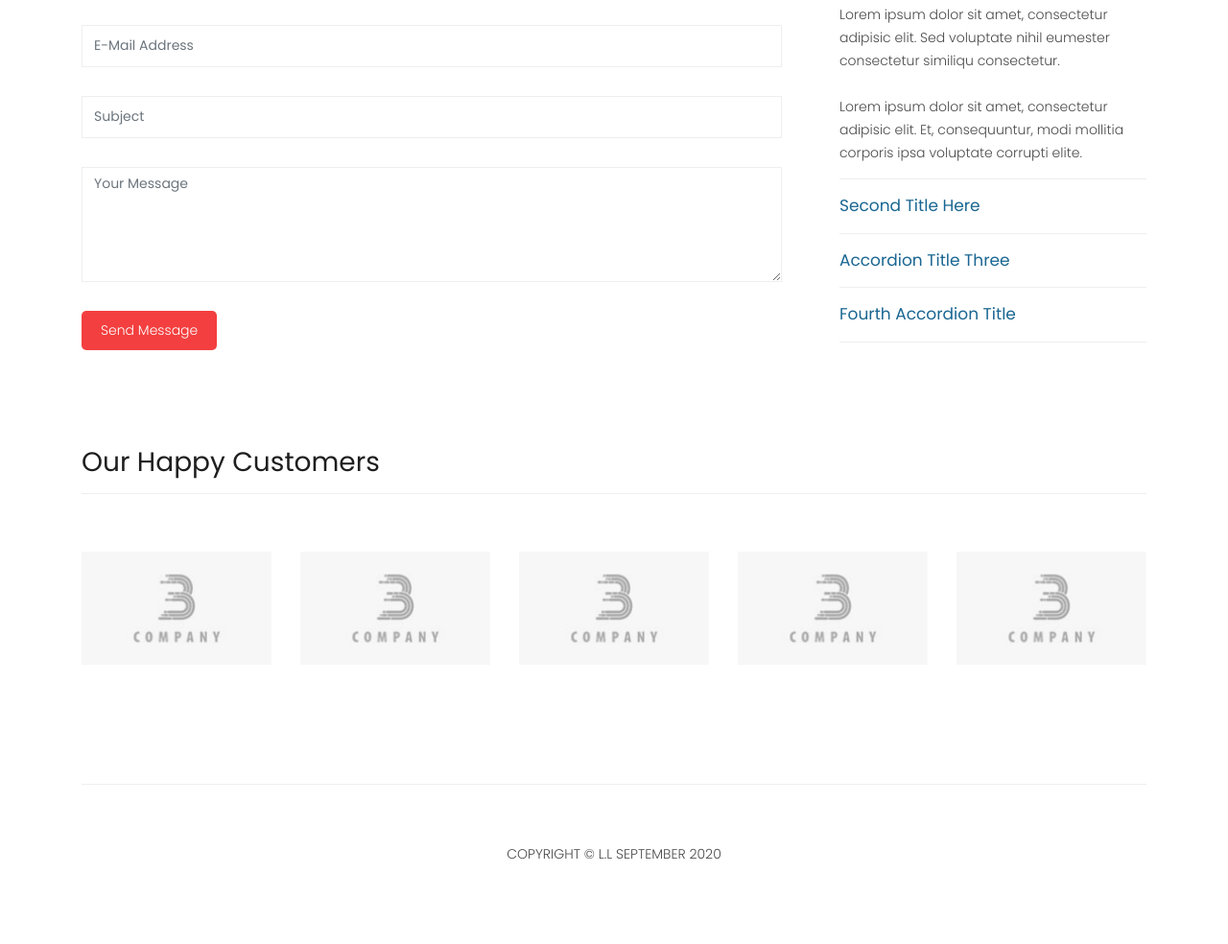
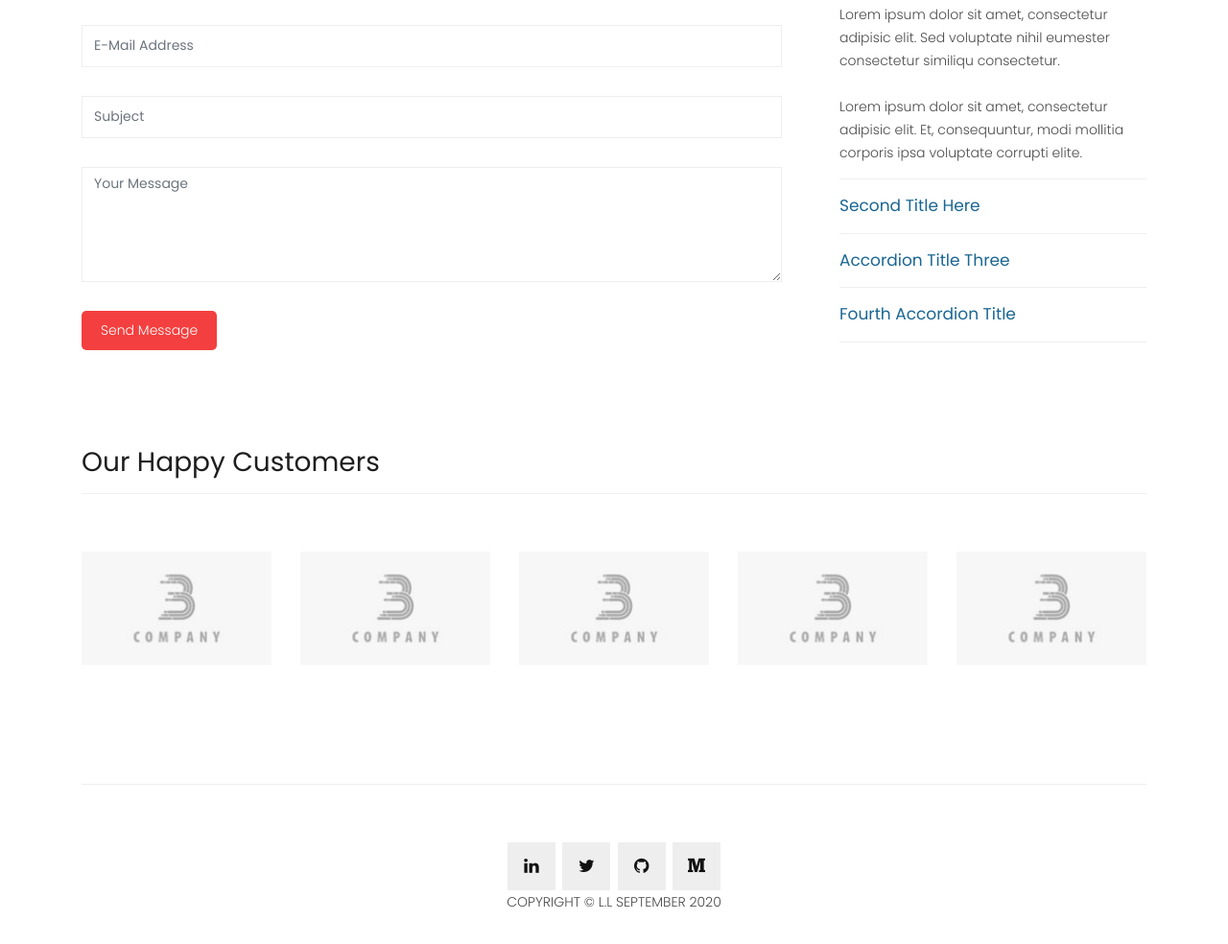
Before and after one commit to llenkic/llenkic.github.io, a plain HTML site: page contact.html in a window 1280 px wide. Shown: the part 1260-2244 px from the top of the page at 96% size. Before the commit the page ends 2222 px from the top, so only its background shows below. Drawn offline with Linux system fonts and the light colour scheme.

Commit message:
Adding medium account link

```diff
--- a/contact.html
+++ b/contact.html
@@ -239,6 +239,12 @@ https://templatemo.com/tm-546-sixteen-clothing
         <div class="row">
           <div class="col-md-12">
             <div class="inner-content">
+              <ul class="social-icons">
+                <li><a href="https://www.linkedin.com/in/lauralenkic"><i class="fa fa-linkedin"></i></a></li>
+                <li><a href="https://twitter.com/astronolaura"><i class="fa fa-twitter"></i></a></li>
+                <li><a href="https://github.com/llenkic"><i class="fa fa-github"></i></a></li>
+                <li><a href="https://medium.com/@laura.lenkic"><i class="fa fa-medium"></i></a></li>
+              </ul>
               <p>Copyright &copy; L.L September 2020
             </div>
           </div>
```
Also changed, not shown: personal.html (+1 -0 lines), research.html (+1 -0 lines).
